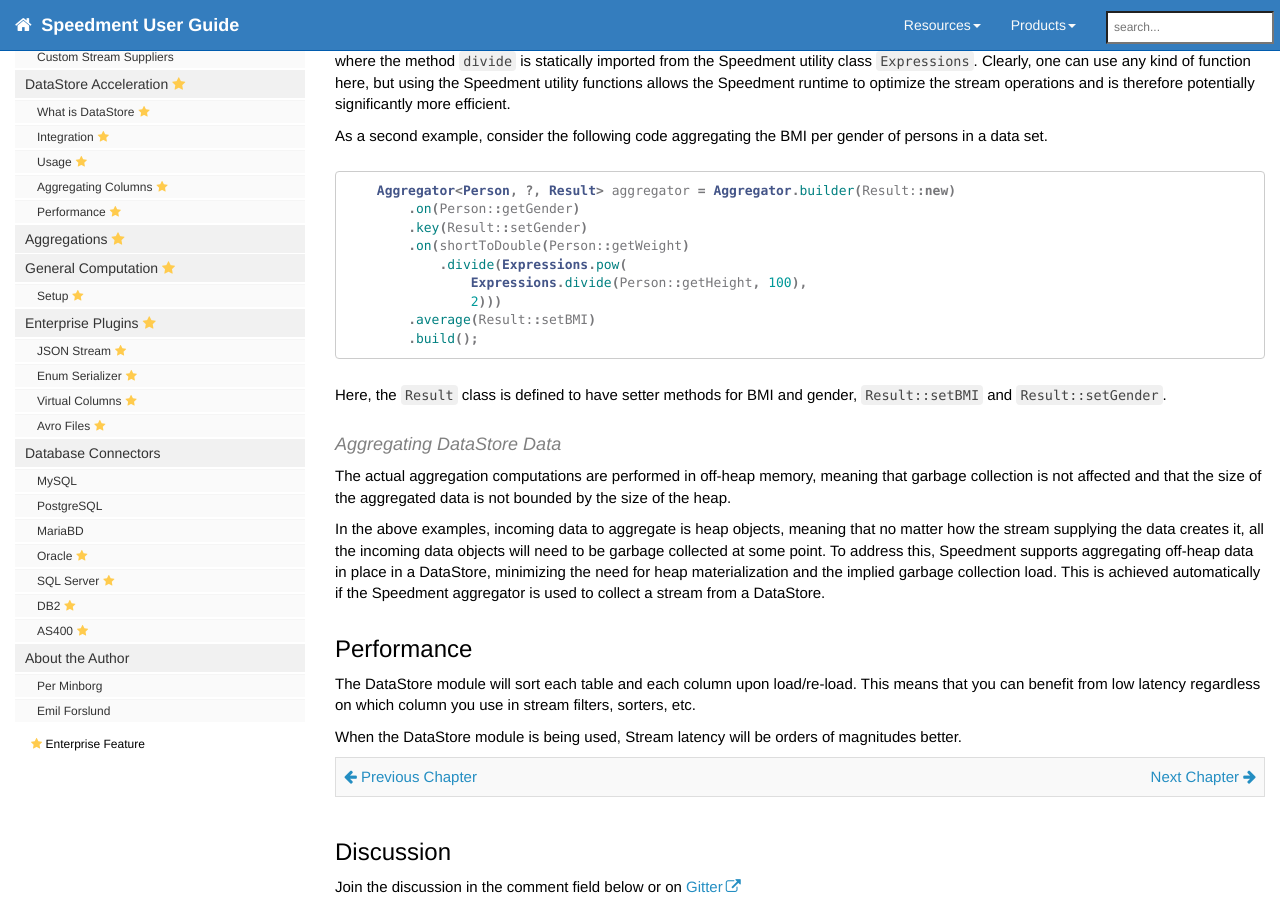
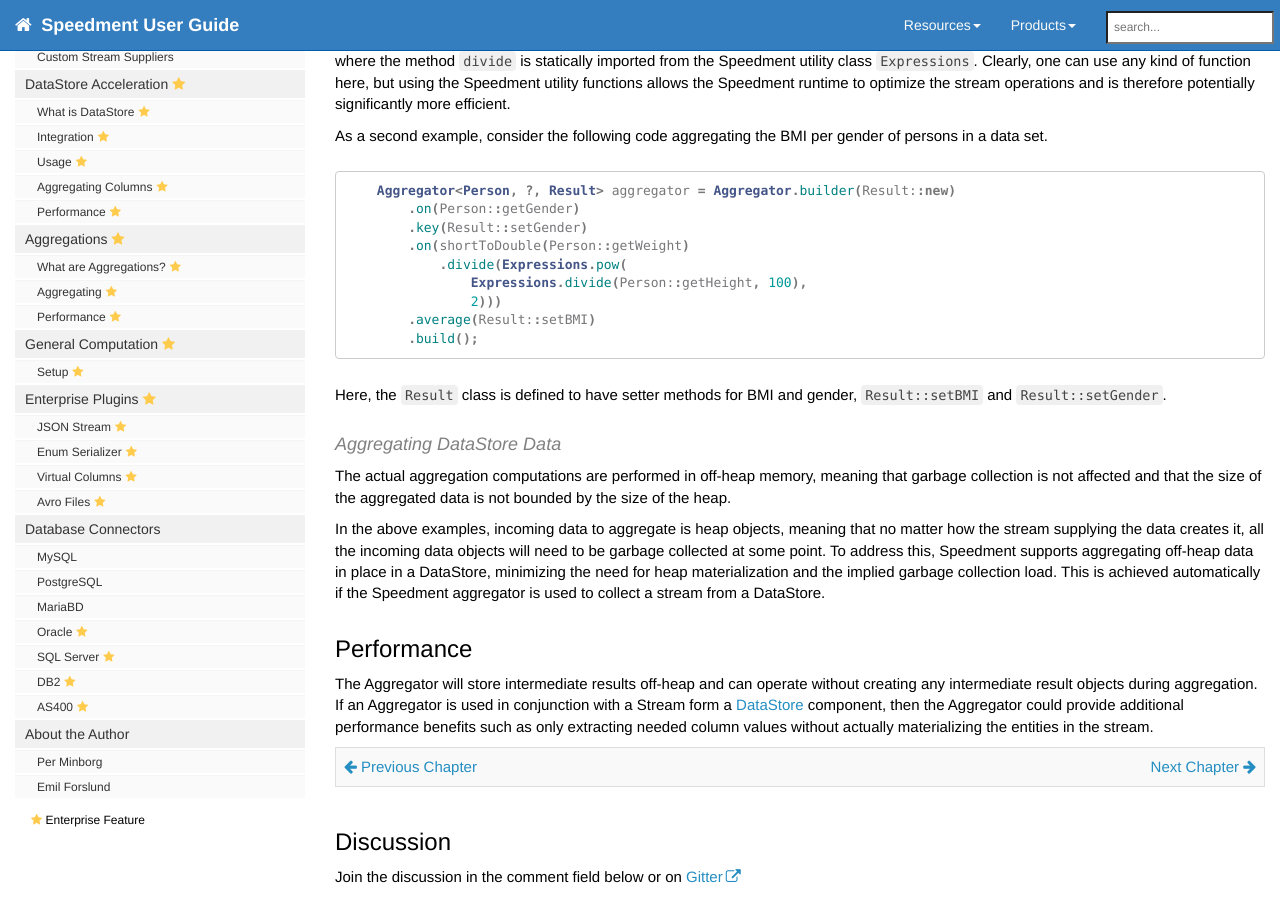
Before and after one commit to speedment/speedment-doc, a Jekyll site: the page built from pages/aggregations.md, in a window 1280 px wide and 900 px high, scrolled down 2294 px. Built offline with Jekyll 4.4.1, drawn with Linux system fonts in a browser that asks for light colours; nearby versions of some CDN libraries; comment, search, counter and statistics services are not loaded.

Commit message:
Add more menus for Aggregator and add text

```diff
--- a/pages/aggregations.md
+++ b/pages/aggregations.md
@@ -162,9 +162,7 @@
 
 
 ## Performance
-The DataStore module will sort each table and each column upon load/re-load. This means that you can benefit from low latency regardless on which column you use in stream filters, sorters, etc.
-
-When the DataStore module is being used, Stream latency will be orders of magnitudes better.
+The Aggregator will store intermediate results off-heap and can operate without creating any intermediate result objects during aggregation. If an Aggregator is used in conjunction with a Stream form a [DataStore](datastore.html#top) component, then the Aggregator could provide additional performance benefits such as only extracting needed column values without actually materializing the entities in the stream.
 
 {% include prev_next.html %}
 
```
Also changed, not shown: _data/sidebars/mydoc_sidebar.yml (+18 -0 lines).
